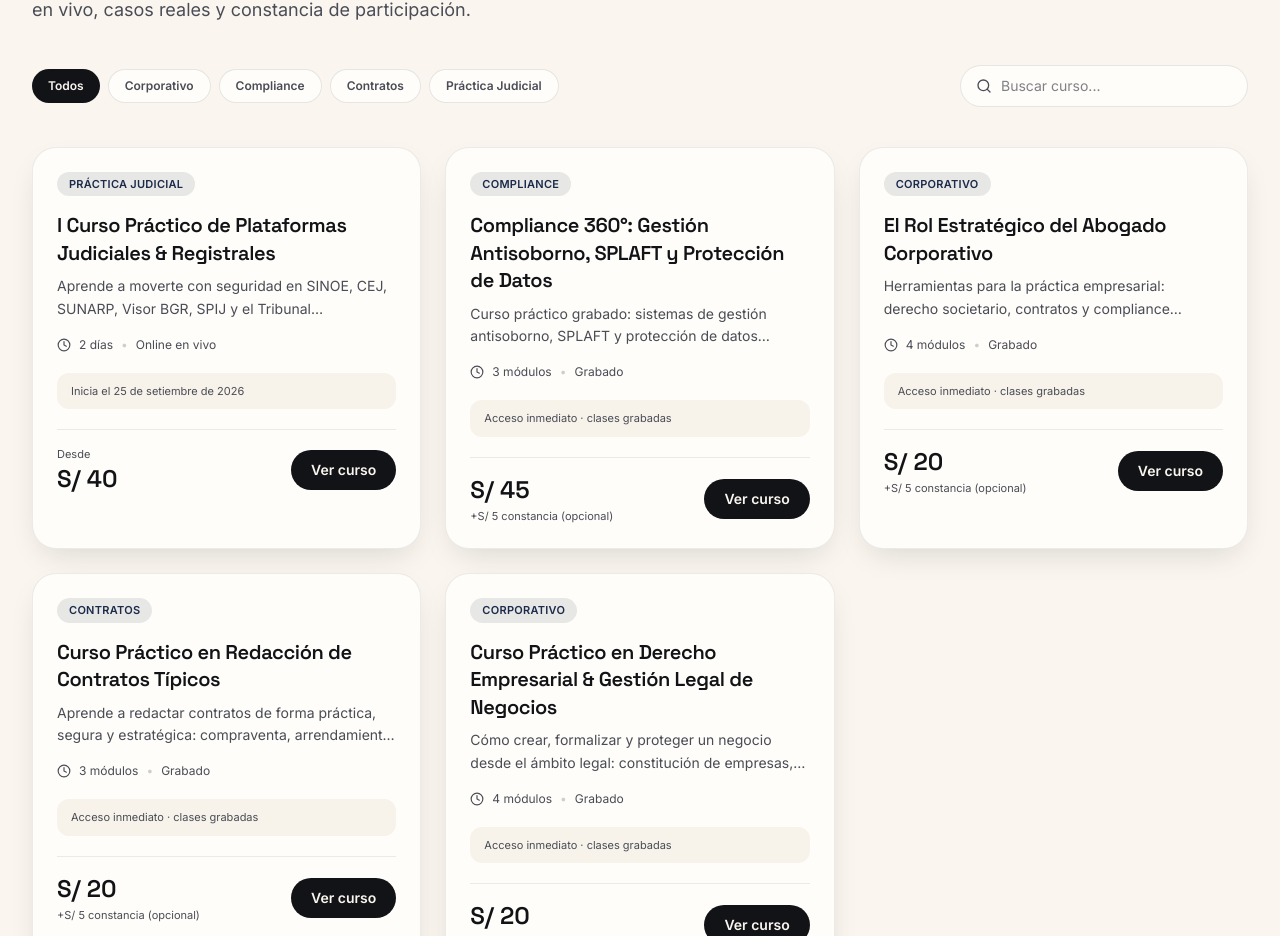
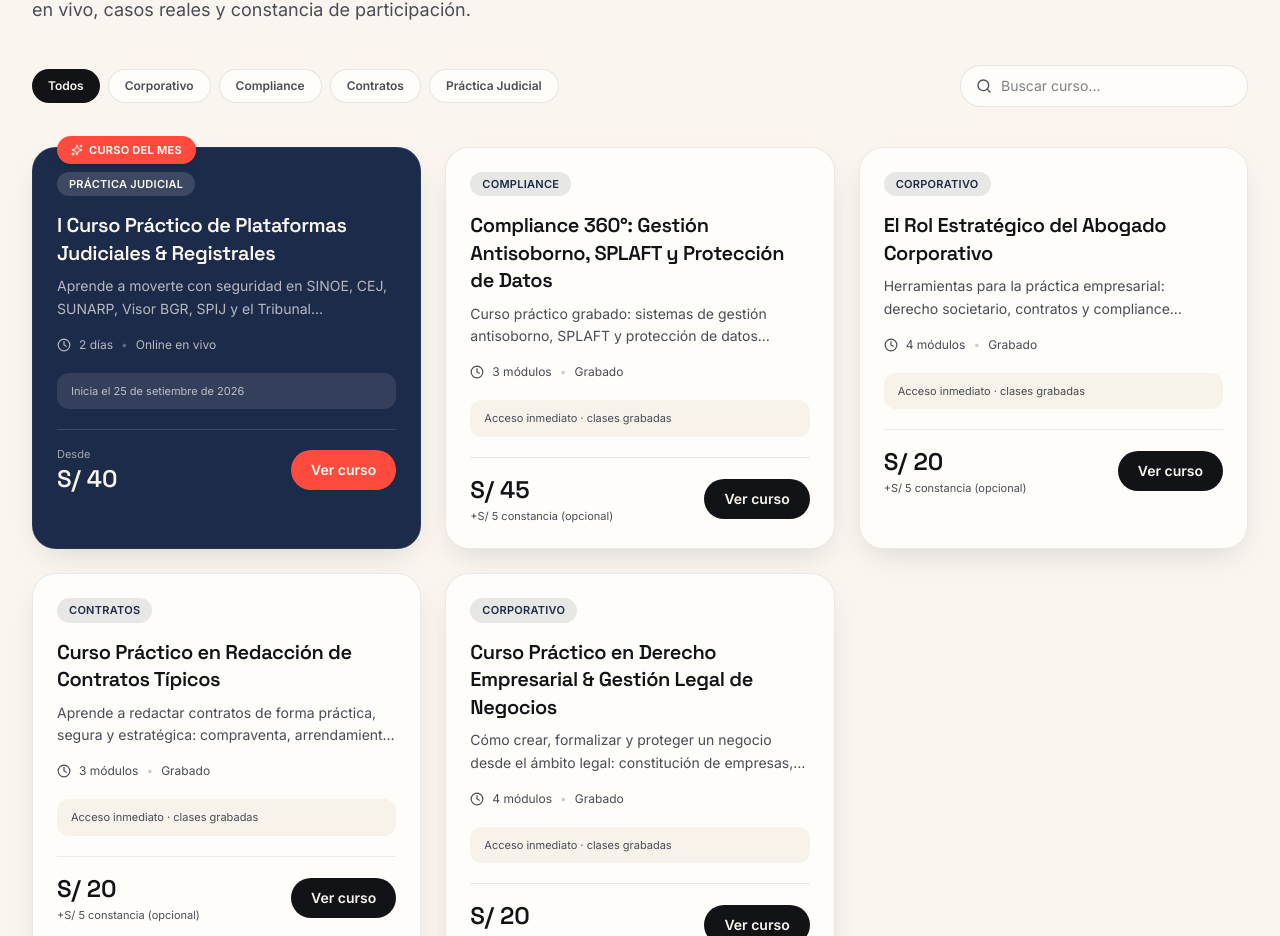
Before and after one commit to forolegalperu-max/foro-legalperu, a React (Vite) app: page / in a window 1280 px wide. Shown: the part 1158-2094 px from the top of the page. Built offline with nearby package versions, Linux system fonts and the light colour scheme.

Commit message:
Destacar visualmente la tarjeta del curso del mes (badge y color diferenciado)
Co-Authored-By: Claude Sonnet 5 <noreply@anthropic.com>

```diff
--- a/src/components/ui/CourseCard.tsx
+++ b/src/components/ui/CourseCard.tsx
@@ -1,6 +1,6 @@
 import { useRef } from 'react';
 import { motion, useMotionValue, useSpring, useTransform } from 'framer-motion';
-import { Clock, Star, Users } from 'lucide-react';
+import { Clock, Sparkles, Star, Users } from 'lucide-react';
 import type { Course } from '../../data/courses';
 import { teachers } from '../../data/teachers';
 import { formatCurrency, formatDate } from '../../lib/utils';
@@ -39,6 +39,7 @@ export function CourseCard({ course, onOpen, index = 0 }: CourseCardProps) {
   const lowestTierPrice = course.pricingTiers
     ? Math.min(...course.pricingTiers.map((t) => t.price))
     : course.price;
+  const isFeatured = course.featured;
 
   if (course.comingSoon) {
     return (
@@ -72,34 +73,54 @@ export function CourseCard({ course, onOpen, index = 0 }: CourseCardProps) {
       viewport={{ once: true, margin: '-60px' }}
       transition={{ duration: 0.6, delay: reducedMotion ? 0 : index * 0.08 }}
       style={reducedMotion ? undefined : { rotateX, rotateY, transformStyle: 'preserve-3d' }}
-      className="perspective-1000 group relative flex flex-col rounded-3xl bg-paper border border-ink/8 p-6 shadow-card hover:shadow-soft transition-shadow duration-300"
+      className={`perspective-1000 group relative flex flex-col rounded-3xl border p-6 shadow-card hover:shadow-soft transition-shadow duration-300 ${
+        isFeatured ? 'bg-navy border-navy-light/50 shadow-[0_20px_45px_-15px_rgba(28,43,74,0.55)]' : 'bg-paper border-ink/8'
+      }`}
     >
+      {isFeatured && (
+        <span className="absolute -top-3 left-6 inline-flex items-center gap-1.5 rounded-full bg-coral text-cream text-[11px] font-bold uppercase tracking-wide px-3.5 py-1.5 shadow-md">
+          <Sparkles size={12} /> Curso del mes
+        </span>
+      )}
+
       <div className="flex items-start justify-between gap-3">
-        <span className="inline-flex items-center rounded-full bg-navy/10 text-navy text-[11px] font-semibold uppercase tracking-wide px-3 py-1">
+        <span
+          className={`inline-flex items-center rounded-full text-[11px] font-semibold uppercase tracking-wide px-3 py-1 ${
+            isFeatured ? 'bg-cream/15 text-cream' : 'bg-navy/10 text-navy'
+          }`}
+        >
           {course.area}
         </span>
         {course.originalPrice && (
-          <span className="inline-flex items-center rounded-full bg-navy text-cream text-[11px] font-semibold px-2.5 py-1">
+          <span
+            className={`inline-flex items-center rounded-full text-[11px] font-semibold px-2.5 py-1 ${
+              isFeatured ? 'bg-coral text-cream' : 'bg-navy text-cream'
+            }`}
+          >
             -{Math.round((1 - course.price / course.originalPrice) * 100)}%
           </span>
         )}
       </div>
 
-      <h3 className="mt-4 font-display text-xl font-semibold text-ink leading-snug">{course.name}</h3>
-      <p className="mt-2 text-sm text-ink-muted leading-relaxed line-clamp-2">{course.summary}</p>
+      <h3 className={`mt-4 font-display text-xl font-semibold leading-snug ${isFeatured ? 'text-cream' : 'text-ink'}`}>
+        {course.name}
+      </h3>
+      <p className={`mt-2 text-sm leading-relaxed line-clamp-2 ${isFeatured ? 'text-cream/70' : 'text-ink-muted'}`}>
+        {course.summary}
+      </p>
 
-      <div className="mt-4 flex items-center gap-2 text-xs text-ink-muted">
+      <div className={`mt-4 flex items-center gap-2 text-xs ${isFeatured ? 'text-cream/70' : 'text-ink-muted'}`}>
         <Clock size={14} />
         <span>{course.duration}</span>
-        <span className="text-ink/20">•</span>
+        <span className={isFeatured ? 'text-cream/30' : 'text-ink/20'}>•</span>
         <span>{course.modality}</span>
       </div>
 
       {course.rating != null && course.studentsEnrolled != null && (
-        <div className="mt-1 flex items-center gap-2 text-xs text-ink-muted">
+        <div className={`mt-1 flex items-center gap-2 text-xs ${isFeatured ? 'text-cream/70' : 'text-ink-muted'}`}>
           <Star size={14} className="text-gold fill-gold" />
           <span>{course.rating}</span>
-          <span className="text-ink/20">•</span>
+          <span className={isFeatured ? 'text-cream/30' : 'text-ink/20'}>•</span>
           <Users size={14} />
           <span>{course.studentsEnrolled} inscritos</span>
         </div>
@@ -107,51 +128,63 @@ export function CourseCard({ course, onOpen, index = 0 }: CourseCardProps) {
 
       {teacher && (
         <div className="mt-4 flex items-center gap-2.5">
-          <span className="flex h-8 w-8 shrink-0 items-center justify-center rounded-full bg-ink text-cream text-[10px] font-bold">
+          <span
+            className={`flex h-8 w-8 shrink-0 items-center justify-center rounded-full text-[10px] font-bold ${
+              isFeatured ? 'bg-cream text-navy' : 'bg-ink text-cream'
+            }`}
+          >
             {teacher.initials}
           </span>
           <div>
-            <p className="text-xs font-semibold text-ink">{teacher.name}</p>
-            <p className="text-[11px] text-ink-muted">{teacher.specialty}</p>
+            <p className={`text-xs font-semibold ${isFeatured ? 'text-cream' : 'text-ink'}`}>{teacher.name}</p>
+            <p className={`text-[11px] ${isFeatured ? 'text-cream/60' : 'text-ink-muted'}`}>{teacher.specialty}</p>
           </div>
         </div>
       )}
 
-      <div className="mt-5 rounded-xl bg-cream-dark/60 px-3.5 py-2.5">
+      <div className={`mt-5 rounded-xl px-3.5 py-2.5 ${isFeatured ? 'bg-cream/10' : 'bg-cream-dark/60'}`}>
         {hasSpots && (
           <>
-            <div className="flex items-center justify-between text-[11px] text-ink-muted mb-1.5">
+            <div className={`flex items-center justify-between text-[11px] mb-1.5 ${isFeatured ? 'text-cream/70' : 'text-ink-muted'}`}>
               <span>Cupos disponibles</span>
-              <span className="font-semibold text-ink">{course.spotsLeft} de {course.totalSpots}</span>
+              <span className={`font-semibold ${isFeatured ? 'text-cream' : 'text-ink'}`}>
+                {course.spotsLeft} de {course.totalSpots}
+              </span>
             </div>
-            <div className="h-1.5 w-full rounded-full bg-ink/10 overflow-hidden">
+            <div className={`h-1.5 w-full rounded-full overflow-hidden ${isFeatured ? 'bg-cream/15' : 'bg-ink/10'}`}>
               <div
-                className={`h-full rounded-full ${spotsPercentage < 30 ? 'bg-coral' : 'bg-navy'}`}
+                className={`h-full rounded-full ${spotsPercentage < 30 ? 'bg-coral' : isFeatured ? 'bg-cream' : 'bg-navy'}`}
                 style={{ width: `${100 - spotsPercentage}%` }}
               />
             </div>
           </>
         )}
-        <p className={hasSpots ? 'mt-1.5 text-[11px] text-ink-muted' : 'text-[11px] text-ink-muted'}>
+        <p className={`${hasSpots ? 'mt-1.5' : ''} text-[11px] ${isFeatured ? 'text-cream/70' : 'text-ink-muted'}`}>
           {course.isRecorded ? 'Acceso inmediato · clases grabadas' : `Inicia el ${formatDate(course.startDate)}`}
         </p>
       </div>
 
-      <div className="mt-5 flex items-center justify-between pt-4 border-t border-ink/8">
+      <div className={`mt-5 flex items-center justify-between pt-4 border-t ${isFeatured ? 'border-cream/15' : 'border-ink/8'}`}>
         <div>
           {course.pricingTiers ? (
             <>
-              <span className="block text-[11px] text-ink-muted">Desde</span>
-              <span className="font-display text-2xl font-semibold text-ink">{formatCurrency(lowestTierPrice)}</span>
+              <span className={`block text-[11px] ${isFeatured ? 'text-cream/60' : 'text-ink-muted'}`}>Desde</span>
+              <span className={`font-display text-2xl font-semibold ${isFeatured ? 'text-cream' : 'text-ink'}`}>
+                {formatCurrency(lowestTierPrice)}
+              </span>
             </>
           ) : (
             <>
               {course.originalPrice && (
-                <span className="block text-xs text-ink-muted line-through">{formatCurrency(course.originalPrice)}</span>
+                <span className={`block text-xs line-through ${isFeatured ? 'text-cream/50' : 'text-ink-muted'}`}>
+                  {formatCurrency(course.originalPrice)}
+                </span>
               )}
-              <span className="font-display text-2xl font-semibold text-ink">{formatCurrency(course.price)}</span>
+              <span className={`font-display text-2xl font-semibold ${isFeatured ? 'text-cream' : 'text-ink'}`}>
+                {formatCurrency(course.price)}
+              </span>
               {course.certificateAddOnPrice != null && (
-                <span className="block text-[11px] text-ink-muted mt-0.5">
+                <span className={`block text-[11px] mt-0.5 ${isFeatured ? 'text-cream/60' : 'text-ink-muted'}`}>
                   +{formatCurrency(course.certificateAddOnPrice)} constancia (opcional)
                 </span>
               )}
@@ -161,7 +194,9 @@ export function CourseCard({ course, onOpen, index = 0 }: CourseCardProps) {
         <button
           onClick={() => onOpen(course)}
           data-cursor-hover
-          className="rounded-full bg-ink text-cream text-sm font-semibold px-5 py-2.5 group-hover:bg-coral transition-colors duration-300"
+          className={`rounded-full text-sm font-semibold px-5 py-2.5 transition-colors duration-300 ${
+            isFeatured ? 'bg-coral text-cream hover:bg-coral-dark' : 'bg-ink text-cream group-hover:bg-coral'
+          }`}
         >
           Ver curso
         </button>
```
